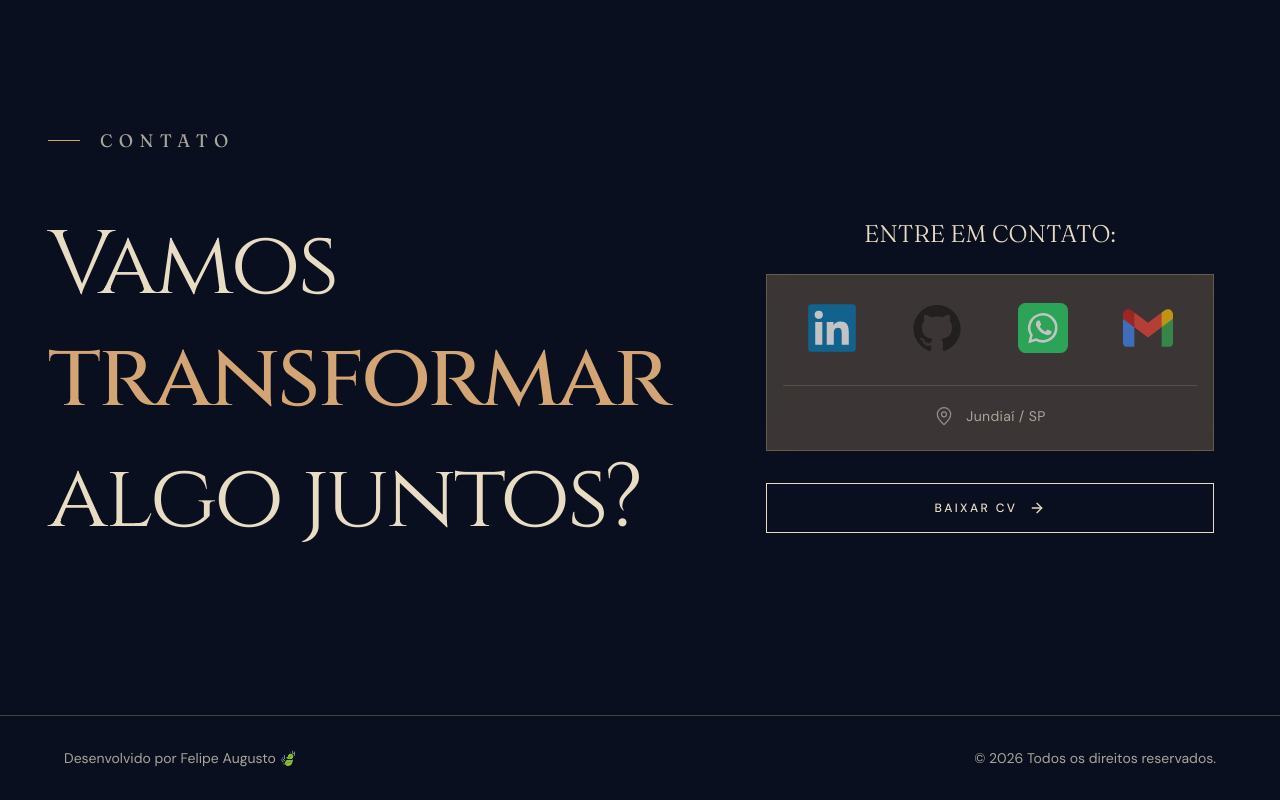
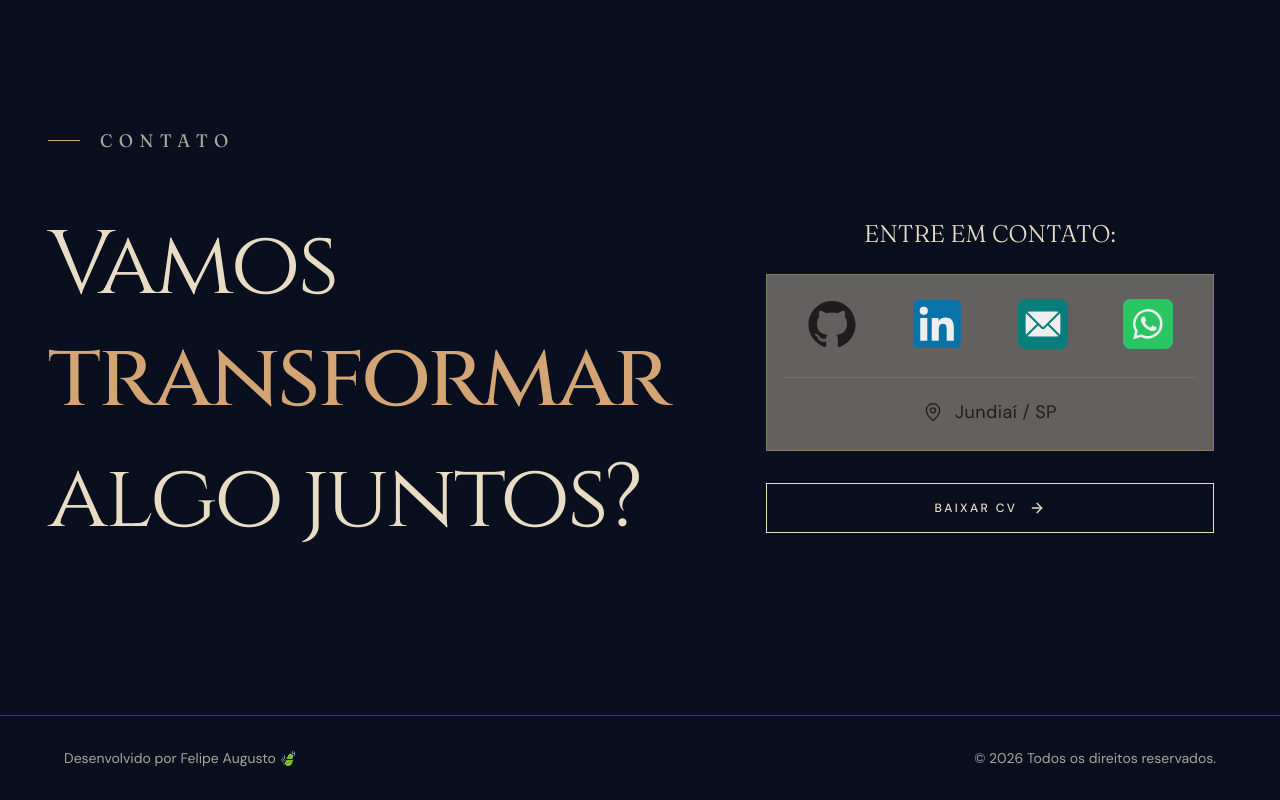
Before and after one commit to felipedev90/portfolio-felipeaugusto, a Next.js app: page / in a window 1280 px wide. Shown: the part 1837-2637 px from the top of the page. Built offline with nearby package versions, Linux system fonts and the light colour scheme.

Commit message:
fix(contact): fix type and component issues

```diff
--- a/src/components/sections/Contact.tsx
+++ b/src/components/sections/Contact.tsx
@@ -62,80 +62,39 @@ export function Contact() {
             Entre em contato:
           </h3>
 
-          {/* O Card Principal - Removido o min-w-xl para respeitar o celular */}
-          <div className="w-full flex flex-col p-4 border border-border-strong bg-border-strong/80 backdrop-blur-md mb-8">
-            {/* Grupo 1: Ícones Sociais (Estilo "Dock" em 4 colunas) */}
+          {/* O Card Principal */}
+          <div className="w-full flex flex-col p-4 border border-border-strong bg-sand/40 backdrop-blur-md mb-8">
+            {/* Grupo 1: Ícones Sociais */}
             <div className="grid grid-cols-4 gap-2 mb-2">
+              {SOCIAL_LINKS.map(({ platform, href, label }) => (
                 <a
-                href={SOCIAL_LINKS.find((link) => link.platform === 'linkedin')?.href}
-                target="_blank"
-                rel="noopener noreferrer"
-                className="group flex items-center justify-center p-3 rounded-xl hover:bg-white/5 transition-all duration-300"
-                title="LinkedIn"
+                  key={platform}
+                  href={href}
+                  aria-label={`Acessar ${label}`}
+                  target={platform === 'email' ? undefined : '_blank'}
+                  rel={platform === 'email' ? undefined : 'noopener noreferrer'}
+                  className="flex items-center justify-center p-2 rounded-md hover:scale-110 transition-all duration-300 group"
                 >
                   <Image
-                  src={SOCIAL_ICONS.linkedin}
-                  alt="LinkedIn"
+                    src={SOCIAL_ICONS[platform]}
+                    alt={`${platform} icon`}
                     width={50}
                     height={50}
-                  className="opacity-70 group-hover:opacity-100 group-hover:scale-110 transition-all duration-300"
+                    className="opacity-90 group-hover:opacity-100 group-hover:scale-110 transition-all duration-300"
                   />
                 </a>
-
-              <a
-                href={SOCIAL_LINKS.find((link) => link.platform === 'github')?.href}
-                target="_blank"
-                rel="noopener noreferrer"
-                className="group flex items-center justify-center p-3 rounded-xl hover:bg-white/5 transition-all duration-300"
-                title="GitHub"
-              >
-                <Image
-                  src={SOCIAL_ICONS.github}
-                  alt="GitHub"
-                  width={50}
-                  height={50}
-                  className="opacity-70 group-hover:opacity-100 group-hover:scale-110 transition-all duration-300"
-                />
-              </a>
-
-              <a
-                href={SOCIAL_LINKS.find((link) => link.platform === 'whatsapp')?.href}
-                target="_blank"
-                rel="noopener noreferrer"
-                className="group flex items-center justify-center p-3 rounded-xl hover:bg-white/5 transition-all duration-300"
-                title="WhatsApp"
-              >
-                <Image
-                  src={SOCIAL_ICONS.whatsapp}
-                  alt="WhatsApp"
-                  width={50}
-                  height={50}
-                  className="opacity-70 group-hover:opacity-100 group-hover:scale-110 transition-all duration-300"
-                />
-              </a>
-
-              <a
-                href={SOCIAL_LINKS.find((link) => link.platform === 'email')?.href}
-                className="group flex items-center justify-center p-3 rounded-xl hover:bg-white/5 transition-all duration-300"
-                title="Email"
-              >
-                <Image
-                  src={SOCIAL_ICONS.email}
-                  alt="Email"
-                  width={50}
-                  height={50}
-                  className="opacity-70 group-hover:opacity-100 group-hover:scale-110 transition-all duration-300"
-                />
-              </a>
+              ))}
             </div>
 
             {/* Divisor Isolado */}
             <div className="h-px w-full bg-border-strong/60 my-3" />
 
-            {/* Grupo 2: Localização (Centralizado e alinhado) */}
+            {/* Grupo 2: Localização */}
             <div className="flex items-center justify-center gap-3 p-2">
-              <MapPin className="w-5 h-5 text-sand-muted opacity-80" strokeWidth={1.5} />
-              <span className="font-sans text-sm text-sand-muted tracking-wide">Jundiaí / SP</span>
+              <MapPin className="w-5 h-5 text-black/70" strokeWidth={1.5} />
+              <span className="font-sans text-md md:text-lg text-black/70 tracking-wide">
+                Jundiaí / SP
+              </span>
             </div>
           </div>
 
--- a/src/data/contact.ts
+++ b/src/data/contact.ts
@@ -1,9 +1,9 @@
 import { ContactContent } from '@/types/contact'
 
-export const CONTACT: ContactContent = {
+export const CONTACT = {
   hero: {
     prefix: 'Vamos',
     animatedWords: ['construir', 'criar', 'transformar'],
     suffix: 'algo juntos?',
   },
-} as const
+} as const satisfies ContactContent
--- a/src/data/social.ts
+++ b/src/data/social.ts
@@ -1,4 +1,4 @@
-import type { SocialIcon, SocialLink } from '@/types/social'
+import type { SocialLink, SocialPlatform } from '@/types/social'
 
 export const SOCIAL_LINKS = [
   {
@@ -23,11 +23,9 @@ export const SOCIAL_LINKS = [
   },
 ] as const satisfies readonly SocialLink[]
 
-// 'satisfies' é usado para garantir que o array SOCIAL_LINKS seja do tipo readonly SocialLink[], permitindo a imutabilidade e garantindo que cada item do array siga a estrutura definida por SocialLink.
-
-export const SOCIAL_ICONS: Record<keyof SocialIcon, string> = {
+export const SOCIAL_ICONS: Record<SocialPlatform, string> = {
   github: '/images/social/github.svg',
   linkedin: '/images/social/linkedin.svg',
-  email: '/images/social/gmail.svg',
+  email: '/images/social/email.svg',
   whatsapp: '/images/social/whatsapp.svg',
 } as const
--- a/src/types/social.ts
+++ b/src/types/social.ts
@@ -5,7 +5,3 @@ export type SocialLink = {
   label: string
   href: string
 }
-
-export type SocialIcon = {
-  [key in SocialPlatform]: string
-}
```
Also changed, not shown: public/images/social/email.svg (added), public/images/social/gmail.svg (deleted). Lines whose indentation alone changed are shown as unchanged.
